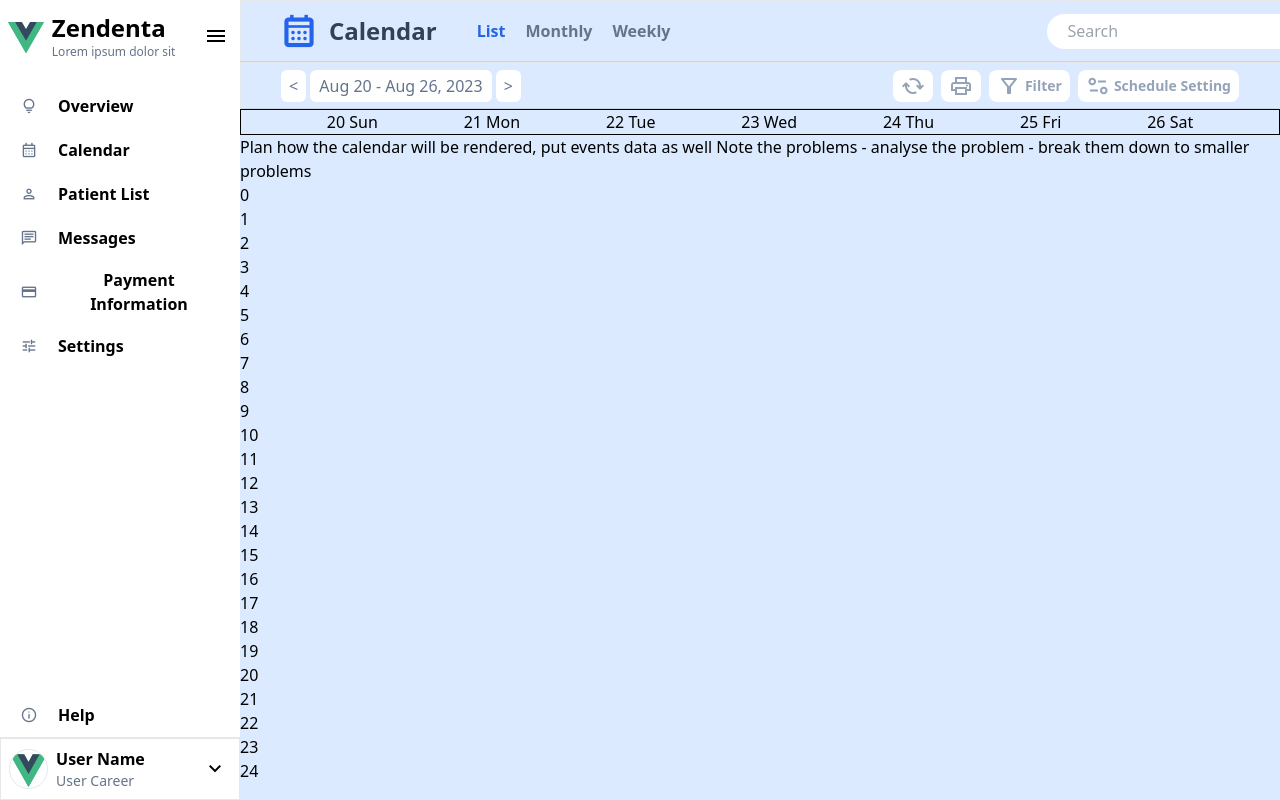
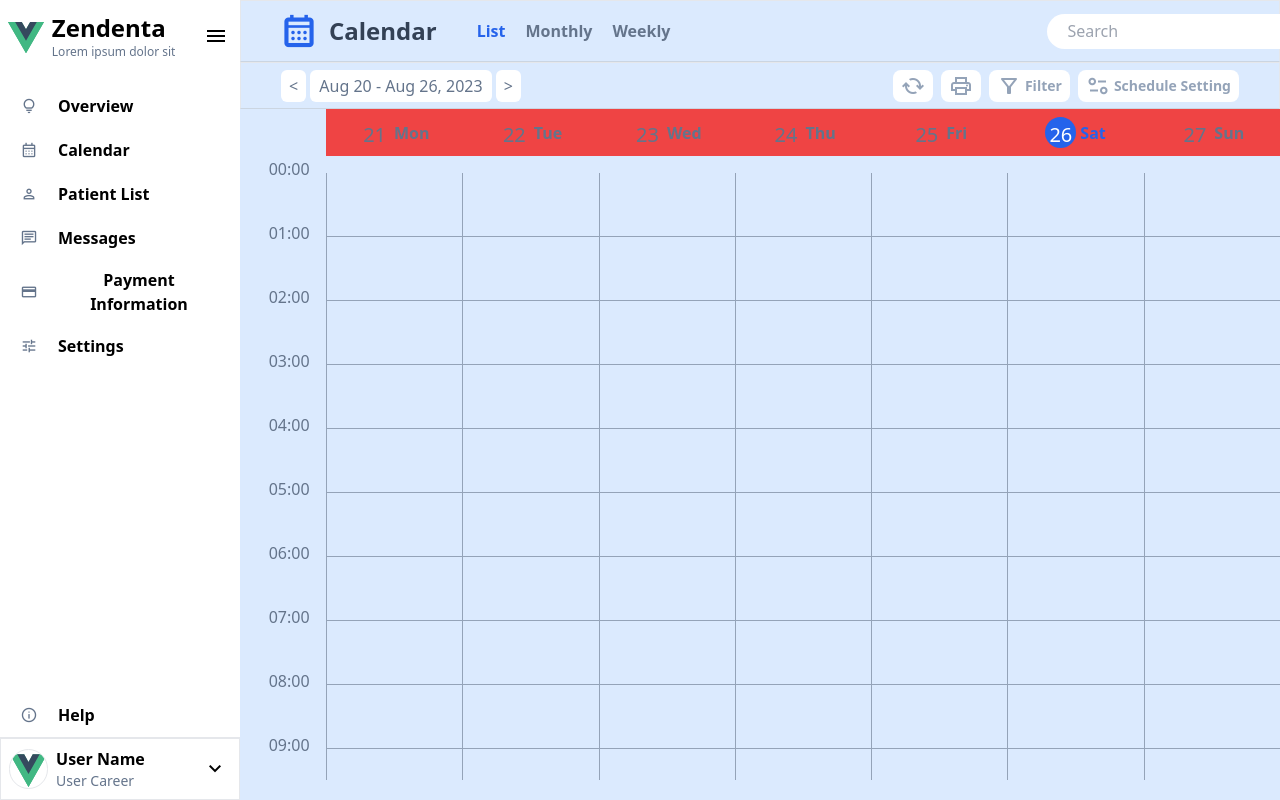
Before and after one commit to rekredhead/Calendar-App-VueJS, a Vue app: page / in a window 1280 px wide. Shown: the top 800 px of the page. Built offline with nearby package versions, Linux system fonts and the light colour scheme.

Commit message:
Added simple weekly calendar for the current week. Alignment styles must be fixed. Main functionality is not implemented yet (task-adding)

```diff
--- a/src/components/Main-components/Body.vue
+++ b/src/components/Main-components/Body.vue
@@ -1,12 +1,67 @@
 <script setup lang="ts">
-import { eachDayOfInterval, endOfWeek, startOfToday, startOfWeek, format } from 'date-fns';
+import { eachDayOfInterval, endOfWeek, startOfToday, startOfWeek, set, format, isSameDay, eachHourOfInterval } from 'date-fns';
+//import { ref } from 'vue';
+
+/** Things to finish
+ * Align the weekly dates (28 Mon, 29 Tue) properly so it is present even when scrolling
+ * Make the timezones get scrolled along with the calendar body
+*/
 
 const currentDate = startOfToday();
-const currentWeekStart = startOfWeek(currentDate);
-const currentWeekEnd = endOfWeek(currentDate);
+const currentWeekStart = startOfWeek(currentDate, { weekStartsOn: 1 });
+const currentWeekEnd = endOfWeek(currentDate, { weekStartsOn: 1 });
 const daysOfWeek = eachDayOfInterval({ start: currentWeekStart, end: currentWeekEnd });
 
-/*
+const hoursOfDay = eachHourOfInterval({
+   start: currentDate,
+   end: set(currentDate, { hours: 23 })
+});
+
+const convertDecimalTimeTo24HourTime = (decimalTime: number) => {
+   const hours = Math.floor(decimalTime);
+   const decimalMinutes = (decimalTime - hours) * 60;
+   const roundedMinutes = Math.round(decimalMinutes / 15) * 15;
+
+   const time = set(new Date(), { hours, minutes: roundedMinutes });
+   return format(time, 'HH:mm');
+}
+
+const handleDateTimeClick = (e: any) => {
+   const yCoordinate = e.offsetY > 0 ? e.offsetY : 1;
+   const maxHeight = e.target.clientHeight;
+
+   const timeSelected = (yCoordinate / maxHeight) * 12;
+   console.log(convertDecimalTimeTo24HourTime(timeSelected));
+}
+</script>
+
+<template>
+   <main class="flex h-[86%] pl-3 overflow-y-scroll">
+      <div class="w-20 mt-12">
+         <!-- Contains the time-zones like 09:00, 10:00 -->
+         <div v-for="hour in hoursOfDay" class="h-16 text-slate-500 text-center">{{ format(hour, 'HH:mm') }}</div>
+      </div>
+      <div class="flex justify-evenly w-full h-full">
+         <!-- Each day of the week is a column containing the day-label and a clickable area to add tasks -->
+         <div class="flex relative flex-col w-full" v-for="dayOfWeek in daysOfWeek">
+            <div
+               class="flex absolute top-0 right-0 left-0 gap-1 text-slate-500 justify-center p-2 items-center bg-red-500">
+               <p :class="{ 'text-white bg-blue-600': isSameDay(dayOfWeek, currentDate) }"
+                  class="text-center h-full aspect-square text-xl rounded-full p-1">
+                  {{ format(dayOfWeek, 'dd') }}
+               </p>
+               <p :class="{ 'text-blue-600': isSameDay(dayOfWeek, currentDate) }" class="font-bold">{{ format(dayOfWeek,
+                  'EEE') }}</p>
+            </div>
+            <div @click="handleDateTimeClick" class="w-full h-full mt-16">
+               <div v-for="_ in Array(24)" class="h-16 border-l border-b border-slate-400"></div>
+            </div>
+         </div>
+      </div>
+   </main>
+</template>
+
+<!--
 Idea:
 each day of the week (e.g. 23-Mon or 24-Tue) has it's own object in an array. For example:
 [{
@@ -37,20 +92,4 @@ After the time was obtained, it should open the slide-in panel to allow the user
    The slide-in panel should have the startTime as the time that was clicked on.
 The slide-in panel submission should have the correct data as the EXAMPLE ARRAY above.
 Use sample data to render some tasks in different times at different dates.
-*/
-</script>
-
-<template>
-   <main class="h-[86%] overflow-y-scroll">
-      <div class="flex border border-black justify-evenly">
-         <span class="" v-for="dayOfWeek in daysOfWeek">
-            {{ format(dayOfWeek, 'dd EEE') }}
-         </span>
-      </div>
-      Plan how the calendar will be rendered, put events data as well
-      Note the problems - analyse the problem - break them down to smaller problems
-      <div v-for="(_, index) in Array(50)">
-         {{ index }}
-      </div>
-   </main>
-</template>
+-->
```
